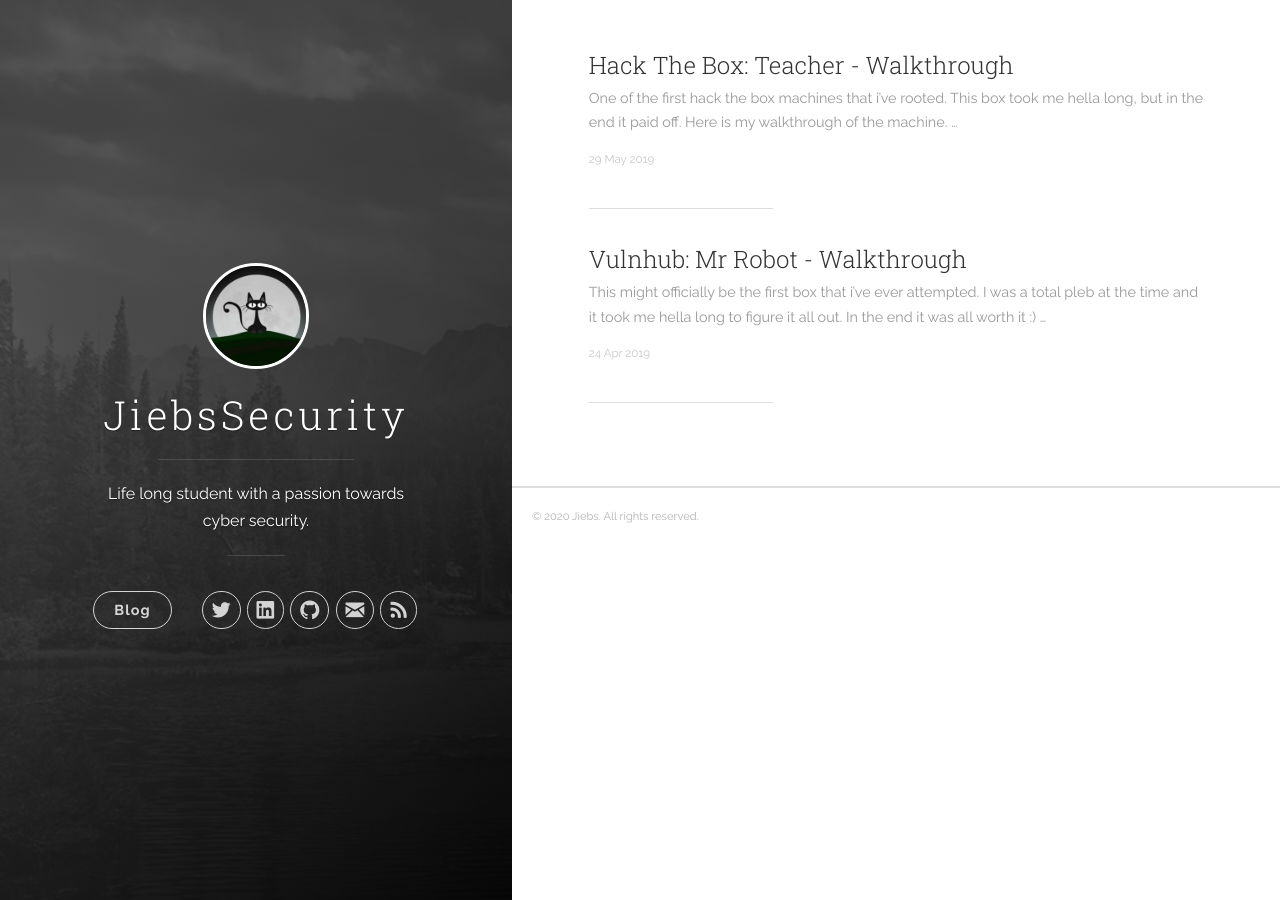
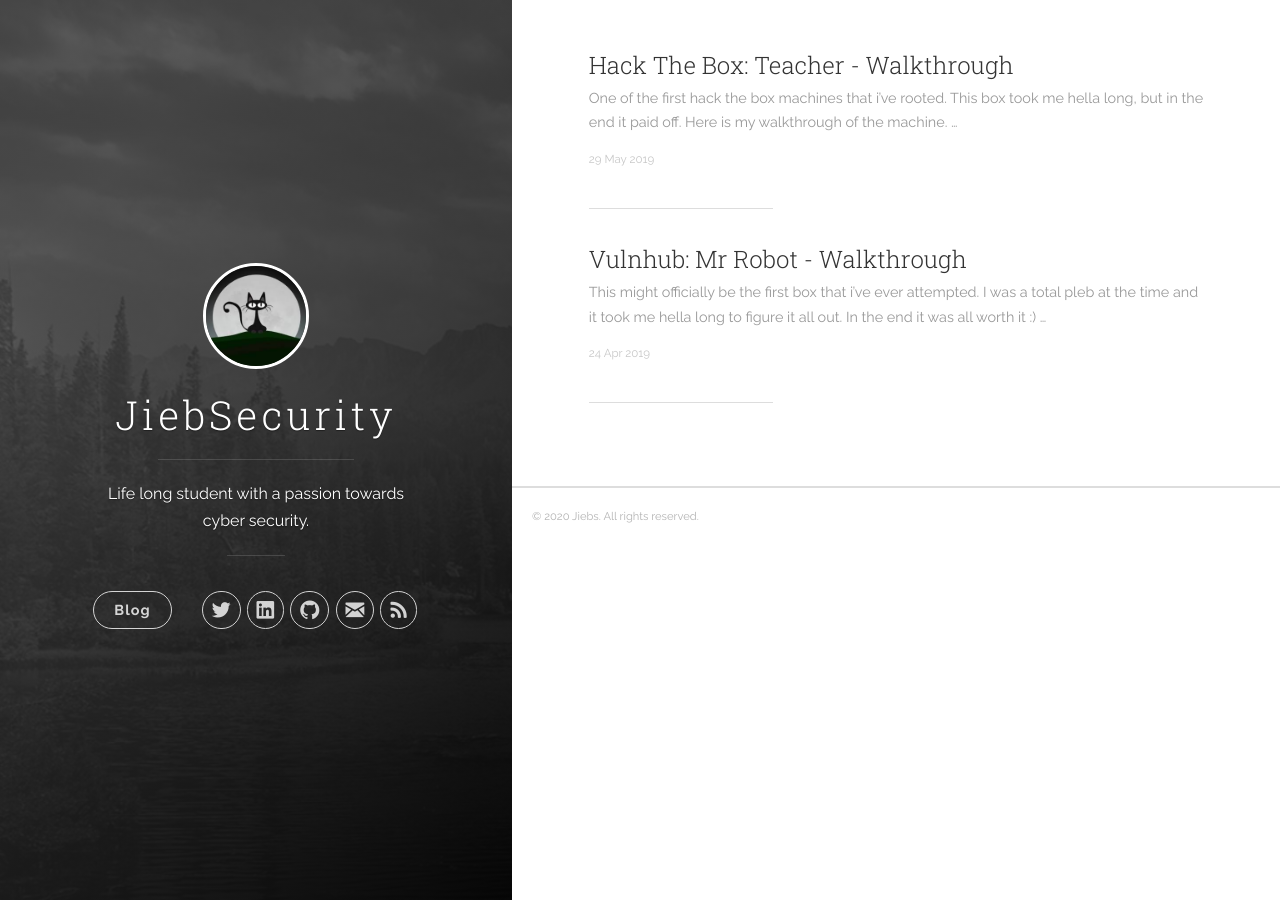
Before and after one commit to Jiebss/Jiebss.github.io, a Jekyll site: the page built from index.html, in a window 1280 px wide. Built offline with Jekyll 4.4.1, drawn with Linux system fonts in a browser that asks for light colours; the list of posts is cut into pages by our own code.

Commit message:
Update _config.yml

```diff
--- a/_config.yml
+++ b/_config.yml
@@ -1,5 +1,5 @@
 # Site settings
-title: JiebsSecurity
+title: JiebSecurity
 description: 'Life long student with a passion towards cyber security.'
 # google_analytics: 'UA-XXXXXX-X'
 # disqus_shortname: 'your-disqus-name'
```
